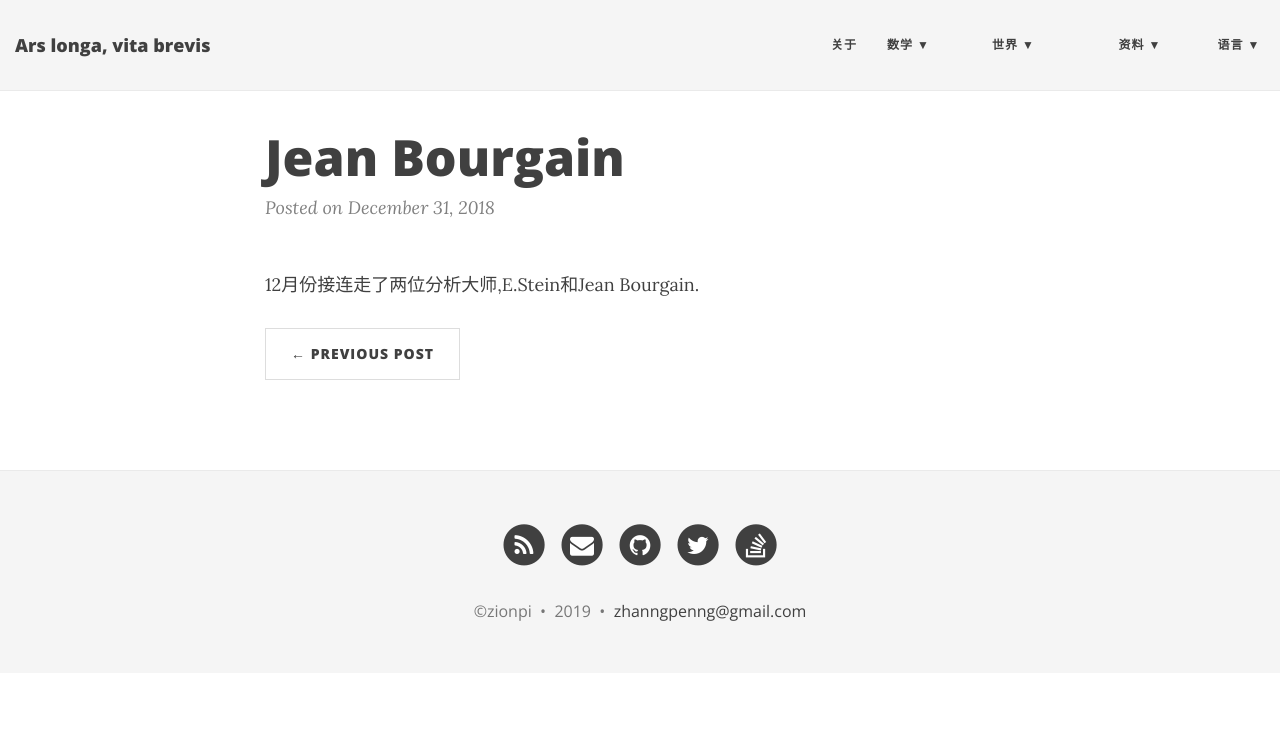
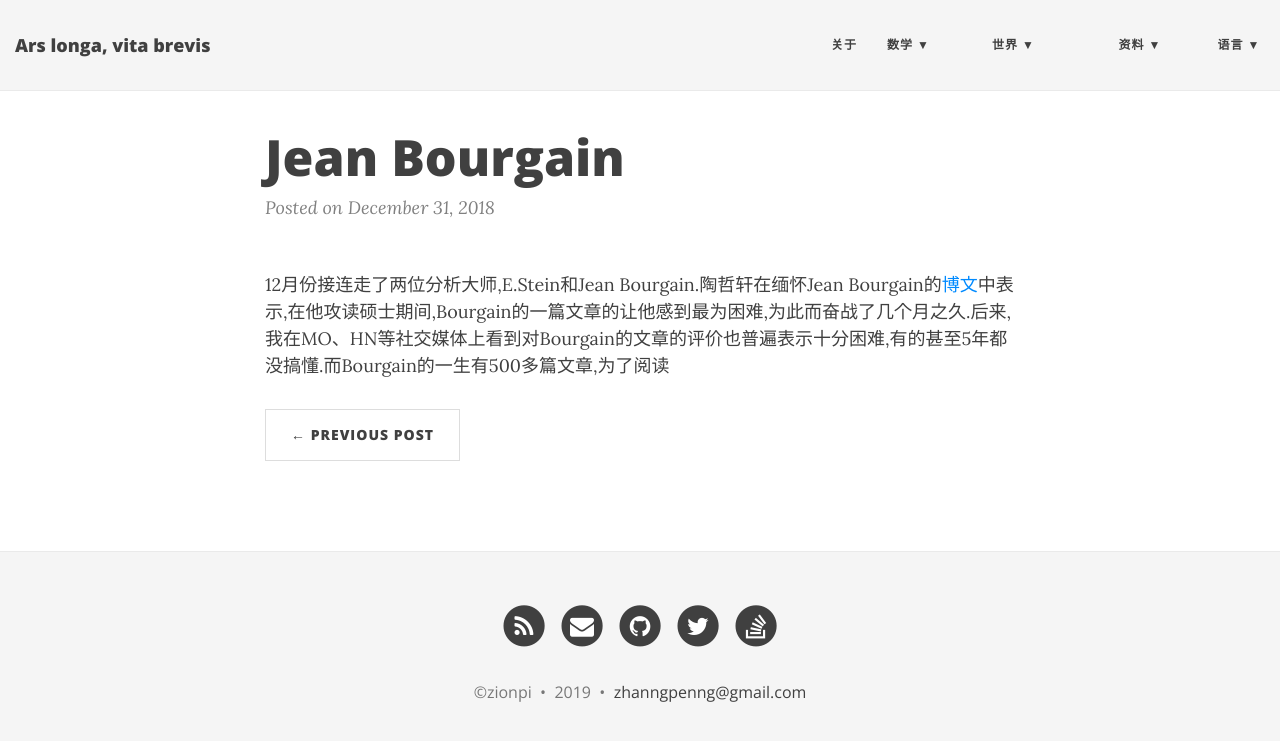
Before and after one commit to ZionPi/zionpi.github.io, a Jekyll site: the page built from _posts/2018-12-31-jean-bourgain.md, in a window 1280 px wide. Shown: the top 741 px of the page. Built offline with Jekyll 4.4.1, drawn with Linux system fonts in a browser that asks for light colours; nearby versions of some CDN libraries.

Commit message:
Update 2018-12-31-jean-bourgain.md

```diff
--- a/_posts/2018-12-31-jean-bourgain.md
+++ b/_posts/2018-12-31-jean-bourgain.md
@@ -3,4 +3,4 @@ layout: post
 title: Jean Bourgain
 ---
 
-12月份接连走了两位分析大师,E.Stein和Jean Bourgain.
+12月份接连走了两位分析大师,E.Stein和Jean Bourgain.陶哲轩在缅怀Jean Bourgain的[博文](https://terrytao.wordpress.com/2018/12/29/jean-bourgain/)中表示,在他攻读硕士期间,Bourgain的一篇文章的让他感到最为困难,为此而奋战了几个月之久.后来,我在MO、HN等社交媒体上看到对Bourgain的文章的评价也普遍表示十分困难,有的甚至5年都没搞懂.而Bourgain的一生有500多篇文章,为了阅读
```
